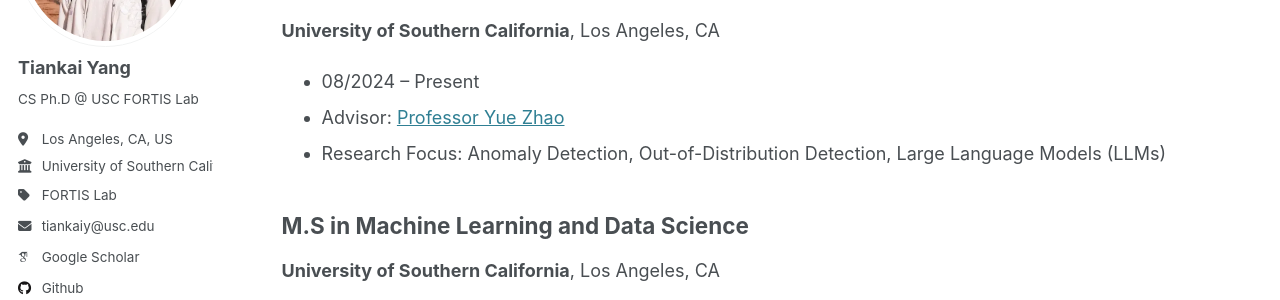
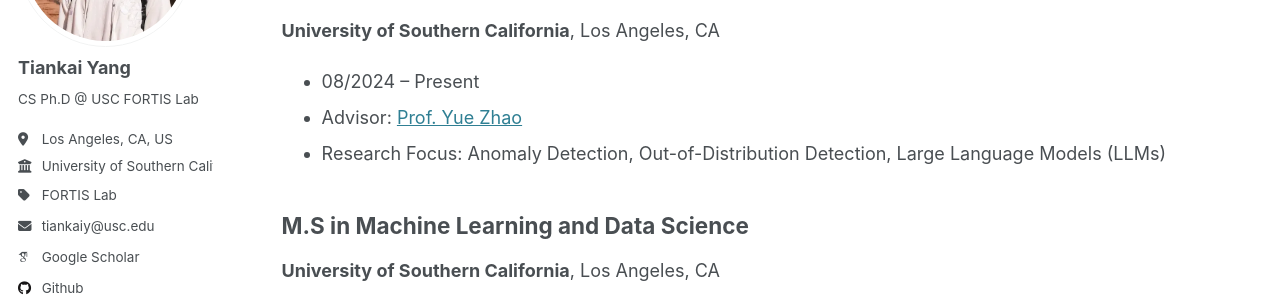
Before and after one commit to RaymondY/raymondy.github.io, a Jekyll site: the page built from _pages/educations.md, in a window 1280 px wide and 1187 px high. Shown: the part 234-534 px from the top of the window. Built offline with Jekyll 4.4.1, drawn with Linux system fonts in a browser that asks for light colours; some web fonts are replaced.

Commit message:
Fix bugs.

```diff
--- a/_pages/educations.md
+++ b/_pages/educations.md
@@ -10,7 +10,7 @@
 ## Ph.D in Computer Science
 **University of Southern California**, Los Angeles, CA
 - 08/2024 – Present
-- Advisor: [Professor Yue Zhao](https://viterbi-web.usc.edu/~yzhao010/index.html)
+- Advisor: [Prof. Yue Zhao](https://viterbi-web.usc.edu/~yzhao010/index.html)
 - Research Focus: Anomaly Detection, Out-of-Distribution Detection, Large Language Models (LLMs)
 
 ## M.S in Machine Learning and Data Science
```
Also changed, not shown: _pages/about.md (+0 -2 lines).
